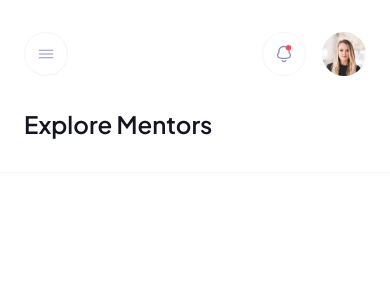
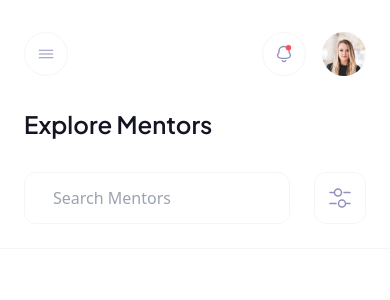
Before and after one commit to pujiragil/nuegas, a React (Vite) app: page /mentors in a window 390 px wide. Shown: the top 300 px of the page. Built offline with nearby package versions, Linux system fonts and the light colour scheme.

Commit message:
created SearchFilter component for mobile size

```diff
--- /dev/null
+++ b/src/components/Field/SearchFilter.tsx
@@ -0,0 +1,15 @@
+const SearchFilter = () => {
+  return (
+    <div className="flex items-center gap-6 px-6 pb-6">
+      <input
+        className="outline-none py-3.5 px-7 rounded-xl border border-primary-300 w-full h-[52px] focus:ring-1 focus:ring-primary-300"
+        placeholder="Search Mentors"
+      />
+      <div className="min-w-[52px] h-[52px] w-[52px] rounded-xl border border-primary-300 flex items-center justify-center hover:bg-primary-300 cursor-pointer">
+        <img className="w-6 h-6 object-cover" src="/filter.svg" alt="filter" />
+      </div>
+    </div>
+  );
+};
+
+export default SearchFilter;
--- a/src/pages/mentors.tsx
+++ b/src/pages/mentors.tsx
@@ -1,9 +1,13 @@
+import SearchFilter from "../components/Field/SearchFilter";
 import ProfileLayout from "../components/Layouts/ProfileLayout";
 
 const Mentors = () => {
   return (
     <>
-      <ProfileLayout titleProfile="Explore Mentors" />
+      <ProfileLayout
+        titleProfile="Explore Mentors"
+        children={<SearchFilter />}
+      />
     </>
   );
 };
```
